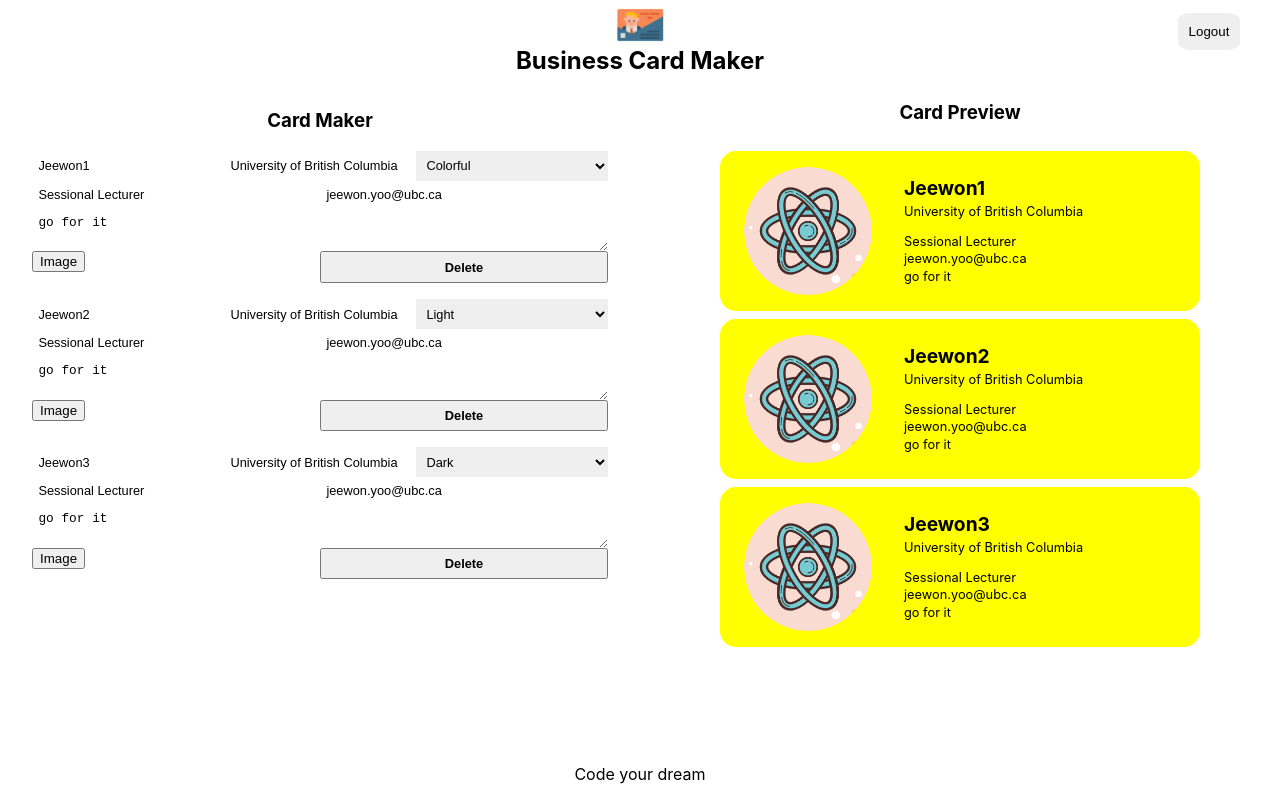
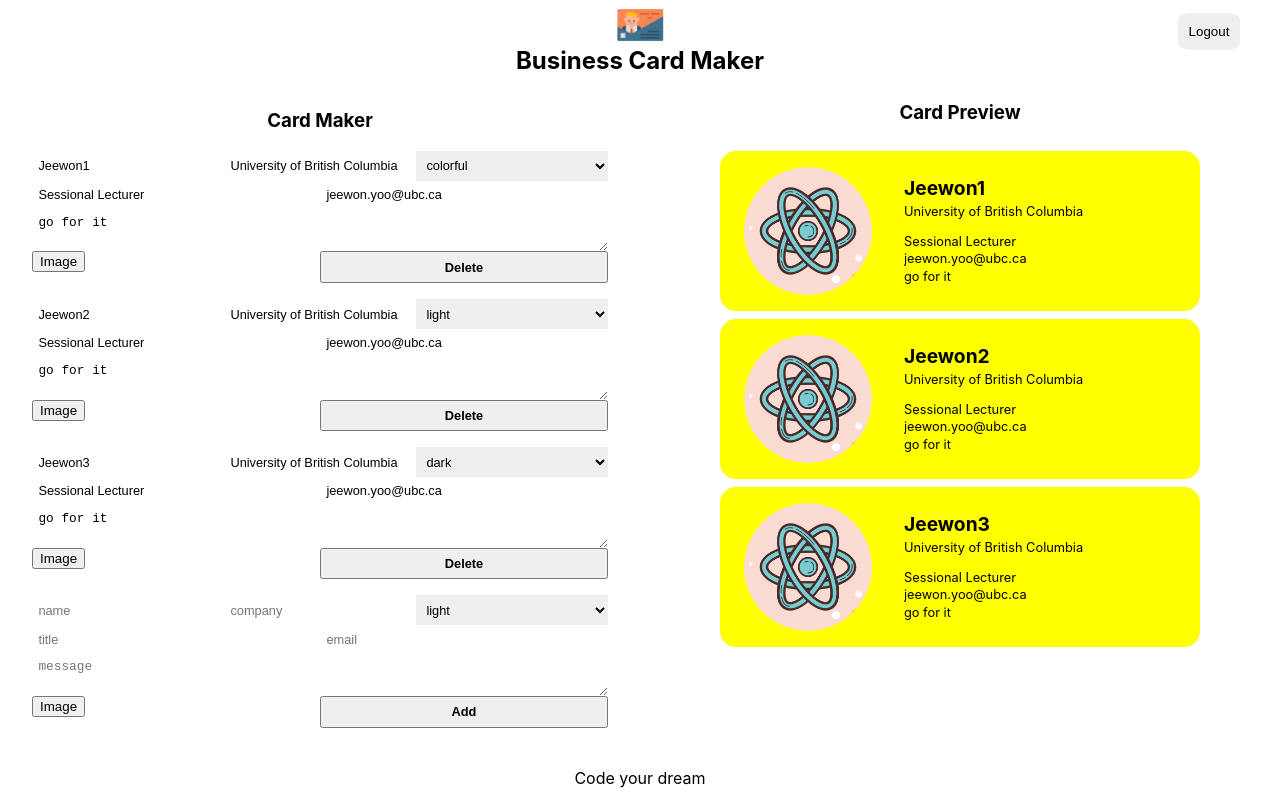
Before and after one commit to Jeewon-Y/card-maker, a React (Create React App) app: page /maker in a window 1280 px wide. Built offline with nearby package versions, Linux system fonts and the light colour scheme; no server answers; sample sign-in values are in the browser's storage.

Commit message:
add CardAddForm component

```diff
--- /dev/null
+++ b/src/components/card_add_form/card_add_form.jsx
@@ -0,0 +1,62 @@
+import React, { useRef } from 'react';
+import Button from '../button/button';
+import Card from '../card/card';
+import ImageFileInput from '../image_file_input/image_file_input';
+import styles from './card_add_form.module.css';
+
+const CardAddForm = ( {onAdd} ) => {
+    const formRef = useRef();
+    const nameRef = useRef();
+    const companyRef = useRef();
+    const themeRef = useRef();
+    const titleRef = useRef();
+    const emailRef = useRef();
+    const messageRef = useRef();
+
+    const onSubmit = (event) => {
+        event.preventDefault();
+        const card = {
+            id: Date.now(), //
+            name: nameRef.current.value || '',
+            company: companyRef.current.value || '',
+            theme: themeRef.current.value,
+            title: titleRef.current.value || '',
+            email: emailRef.current.value || '',
+            message: messageRef.current.value || '',
+            fileName: '',
+            fileURL: '',
+        };
+        formRef.current.reset();
+        onAdd(card);
+    };
+
+    return (
+        <form ref={formRef} className={styles.form}>
+            <input
+            ref={nameRef} className={styles.input} type="text" name="name" placeholder="name" />
+            <input
+            ref={companyRef} className={styles.input} type="text" name="company" placeholder="company" />
+            <select
+            ref={themeRef} className={styles.select} name="theme" placeholder="theme">
+                <option placeholder="light">light</option>
+                <option placeholder="dark">dark</option>
+                <option placeholder="colorful">colorful</option>
+            </select>
+            <input
+            ref={titleRef} className={styles.input} type="text" name="title" placeholder="title" />
+            <input
+            ref={emailRef} className={styles.input} type="text" name="email" placeholder="email" />
+            <textarea
+            ref={messageRef} className={styles.textarea} name="message" placeholder="message"></textarea>
+
+            <div className={styles.fileInput}>
+                <ImageFileInput />
+            </div>
+
+            <Button name={'Add'} onClick={onSubmit} />
+
+        </form>
+    );
+};
+
+export default CardAddForm;
--- /dev/null
+++ b/src/components/card_add_form/card_add_form.module.css
@@ -0,0 +1,45 @@
+@value makerBlack, makerWhite from '../../common/colors.css';
+
+.form {
+  display: flex;
+  width: 100%;
+  flex-wrap: wrap;
+  border-top: 1px solid makerBlack;
+  border-left: 1px solid makerBlack;
+  margin-bottom: 1em;
+}
+
+.input,
+.textarea,
+.select,
+.button,
+.fileInput {
+  font-size: 0.8rem;
+  width: 100%;
+  border: 0;
+  padding: 0.5em;
+  border-bottom: 1px solid makerBlack;
+  border-right: 1px solid makerBlack;
+  background: makerWhite;
+}
+
+.input,
+.select {
+  flex: 1 1 30%;
+}
+
+.fileInput {
+  padding: 0;
+  flex: 1 1 50%;
+}
+
+.input:focus,
+.textarea:focus,
+select:focus,
+button:focus {
+  outline: 0;
+}
+
+.textarea {
+  flex-basis: 100%;
+}
--- a/src/components/card_edit_form/card_edit_form.jsx
+++ b/src/components/card_edit_form/card_edit_form.jsx
@@ -23,9 +23,9 @@
             <input className={styles.input} type="text" name="name" value={name} />
             <input className={styles.input} type="text" name="company" value={company} />
             <select className={styles.select} name="theme" value={theme}>
-                <option value="light">Light</option>
-                <option value="dark">Dark</option>
-                <option value="colorful">Colorful</option>
+                <option value="light">light</option>
+                <option value="dark">dark</option>
+                <option value="colorful">colorful</option>
             </select>
             <input className={styles.input} type="text" name="title" value={title} />
             <input className={styles.input} type="text" name="email" value={email} />
--- a/src/components/editor/editor.jsx
+++ b/src/components/editor/editor.jsx
@@ -1,16 +1,19 @@
 import React from 'react';
+import CardAddForm from '../card_add_form/card_add_form';
 import CardEditForm from '../card_edit_form/card_edit_form';
 import styles from './editor.module.css';
 
-const Editor = ({cards}) => (
+const Editor = ({cards, addCard}) => (
     <section className={styles.editor}>
         <h1 className={styles.title}>Card Maker</h1>
 
         {
             cards.map(card => (
-                <CardEditForm card={card} />
+                <CardEditForm key={card.id} card={card} />
             ))
         }
+
+        <CardAddForm onAdd={addCard}/>
     </section>
     );
 
--- a/src/components/maker/maker.jsx
+++ b/src/components/maker/maker.jsx
@@ -56,11 +56,16 @@
         });
     });
 
+    const addCard = card => {
+        const updated = [...cards, card];
+        setCards(updated);
+    };
+
     return (
         <section className={styles.maker}>
             <Header onLogout={onLogout}/>
             <div className={styles.container}>
-                <Editor cards={cards} />
+                <Editor cards={cards} addCard={addCard} />
                 <Preview cards={cards} />
             </div>
             <Footer/>
```
